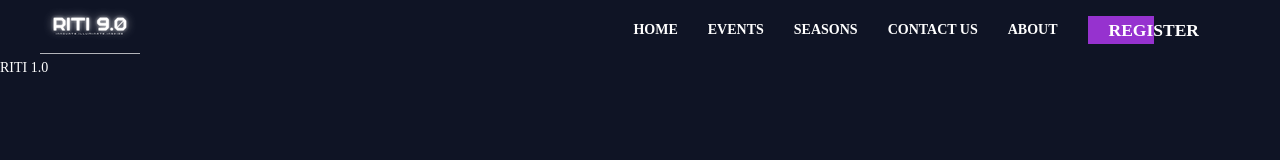
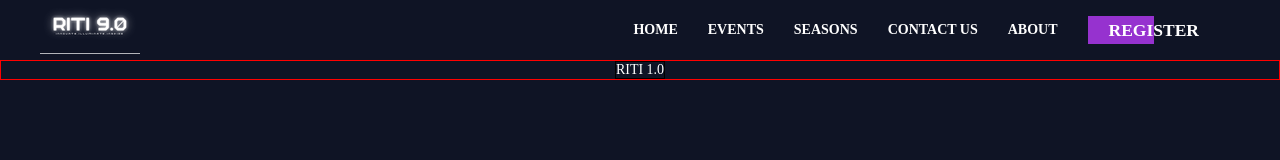
Before and after one commit to BVocWebTech/RITI9, a plain HTML site: page riti1.html in a window 1280 px wide. Shown: the top 160 px of the page. Drawn offline with Linux system fonts and the light colour scheme.

Commit message:
Update riti1.html

```diff
--- a/riti1.html
+++ b/riti1.html
@@ -37,11 +37,10 @@
         </div>
     </div>
     <!-- END NAV -->
-   <div display: flex;
-    flex-wrap: wrap;
-    justify-content: center;>
-                            RITI 1.0
-   </div>
+   <div id="outer">
+  <div id="inner">RITI 1.0</div>
+</div>
+
     <div class="img-gallery">
         <img src="ritiimg/Riti1/1.JPG" alt="">
         <img src="ritiimg/Riti1/2.JPG" alt="">
```
